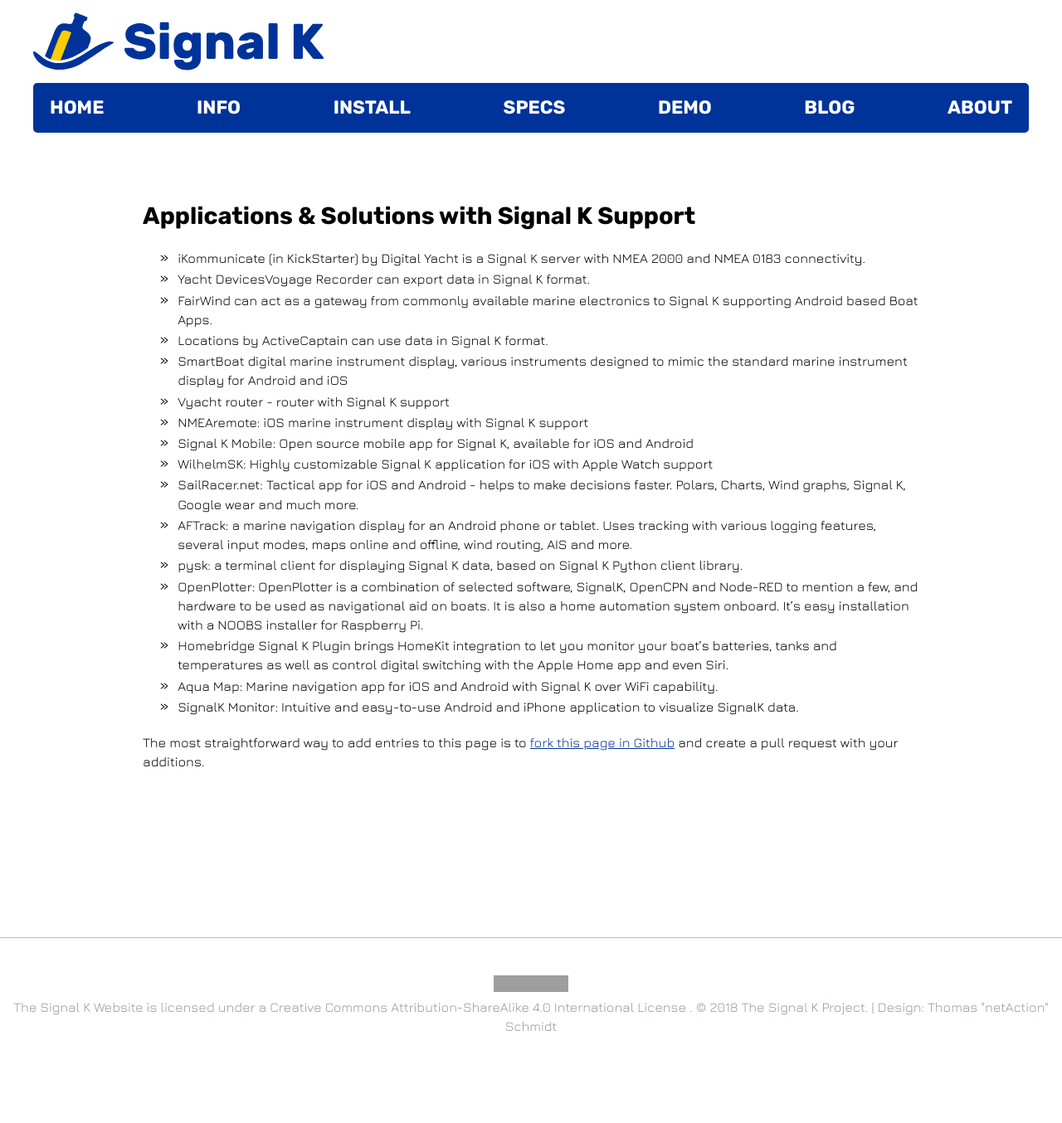
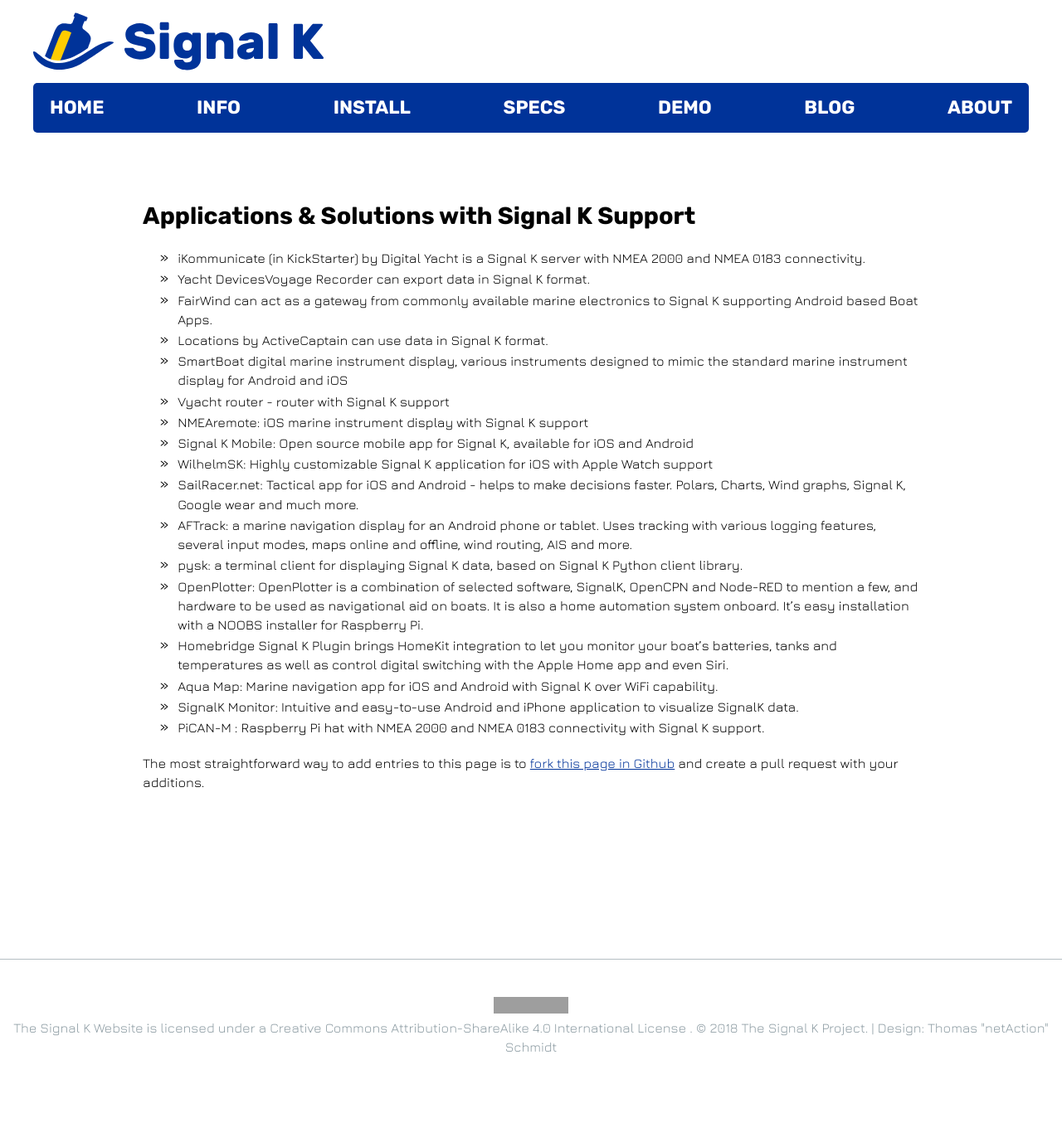
Before and after one commit to SignalK/signalk.github.io, a Jekyll site: the page built from solutions.md, in a window 1280 px wide. Shown: the whole page at 83% size. Built offline with Jekyll 4.4.1, drawn with Linux system fonts in a browser that asks for light colours; nearby versions of some CDN libraries; before the commit the page ends 1329 px from its top, so only the background shows below that; grey boxes are pictures that could not be loaded.

Commit message:
Update solutions.md (#64)

```diff
--- a/solutions.md
+++ b/solutions.md
@@ -26,6 +26,8 @@
 - [Homebridge Signal K Plugin](https://www.npmjs.com/package/homebridge-signalk) brings [HomeKit](https://www.apple.com/ios/home/) integration to let you monitor your boat's batteries, tanks and temperatures as well as control digital switching with the Apple Home app and even Siri.
 - [Aqua Map](http://www.globalaquamaps.com): Marine navigation app for iOS and Android with Signal K over WiFi capability.
 - [SignalK Monitor](https://www.youtube.com/watch?v=X8VbkD8WYV8): Intuitive and easy-to-use [Android](https://play.google.com/store/apps/details?id=com.belmille.signalkflutter) and [iPhone](https://apps.apple.com/fi/app/signalk-monitor/id1534189860) application to visualize SignalK data.
+- [PiCAN-M](http://skpang.co.uk/catalog/picanm-with-nmea-0183-and-nmea-2000-connection-3a-smps-p-1599.html) : Raspberry Pi hat with NMEA 2000 and NMEA 0183 connectivity with Signal K support.
+
 
 The most straightforward way to add entries to this page is to
 [fork this page in Github](https://github.com/SignalK/signalk.github.io/blob/master/solutions.md) and
```
